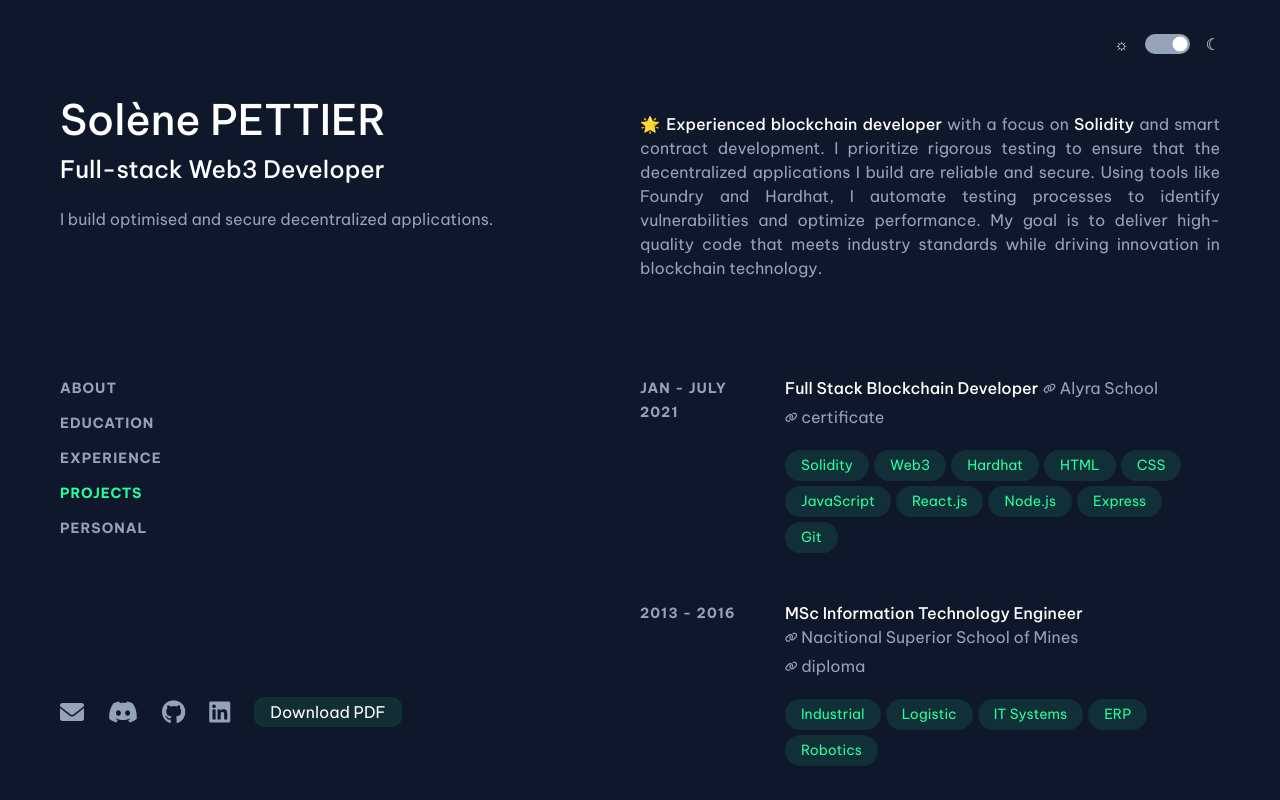
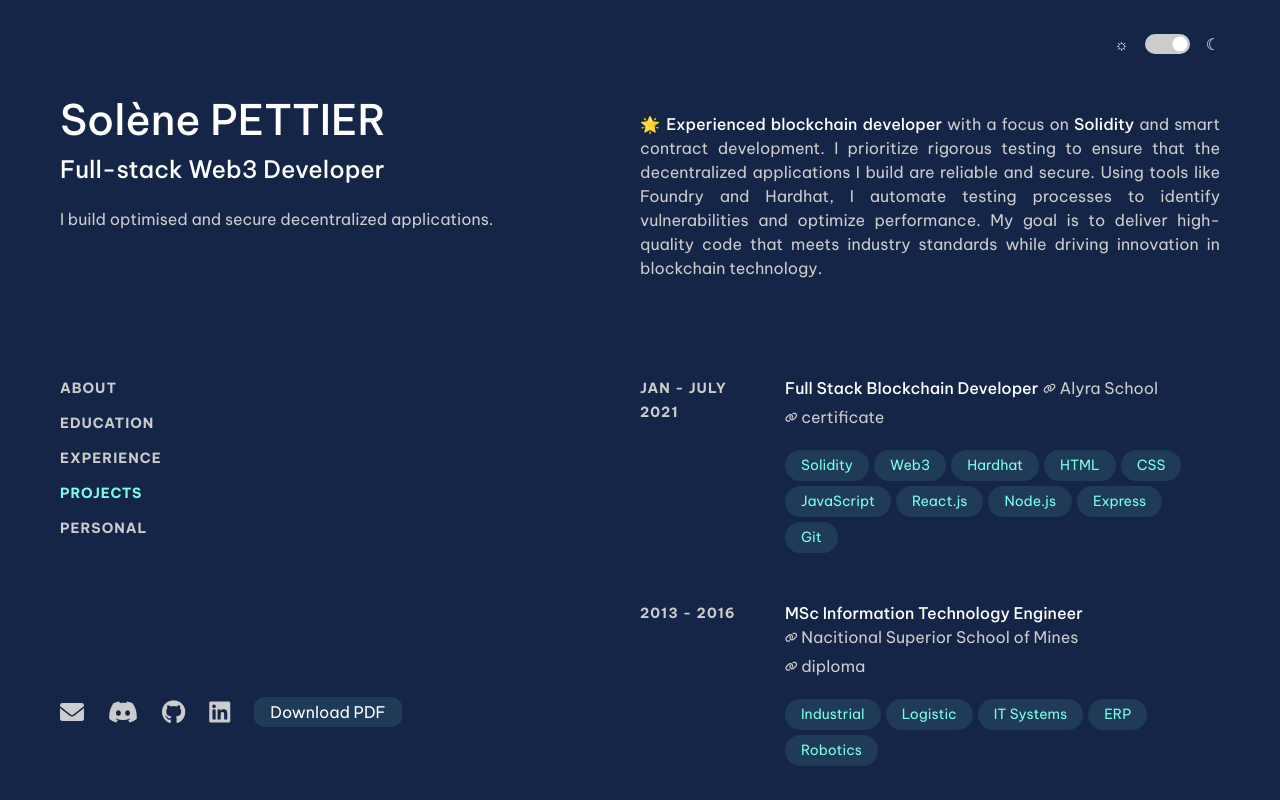
Before and after one commit to solenemep/web-prez, a React (Create React App) app: page / in a window 1280 px wide. Shown: the top 800 px of the page. Built offline with nearby package versions, Linux system fonts and the light colour scheme.

Commit message:
change colors

```diff
--- a/src/App.css
+++ b/src/App.css
@@ -24,13 +24,13 @@
 }
 
 .dark {
-  --background-color: rgb(15, 23, 42);
-  --card-hover-color: rgba(15, 23, 42, 0.3);
-  --radient-color: rgba(37, 96, 222, 0.3);
-  --text-color: rgb(148 163 184);
+  --background-color: rgb(21, 37, 71);
+  --card-hover-color: rgba(21, 37, 71, 0.3);
+  --radient-color: rgba(50, 118, 135, 0.3);
+  --text-color: rgb(204, 204, 204);
   --unlight-color: rgb(255, 255, 255);
-  --tag-bg-color: rgba(38, 255, 157, 0.1);
-  --tag-color: rgb(38, 255, 157);
+  --tag-bg-color: rgba(124, 255, 233, 0.1);
+  --tag-color: rgb(124, 255, 233);
 
   --circle-translate: translate(27.5px, -50%);
 }
@@ -49,11 +49,9 @@
 
 .app {
   background-color: var(--background-color);
-  background-image: radial-gradient(
-    circle at var(--x) var(--y),
-    var(--radient-color),
-    transparent 35%
-  );
+  background-image: radial-gradient(circle at var(--x) var(--y),
+      var(--radient-color),
+      transparent 35%);
   line-height: 1.5;
   color: var(--text-color);
   font-family: "Be Vietnam Pro", sans-serif;
@@ -98,6 +96,7 @@
 }
 
 @media (max-width: 1024px) {
+
   .left,
   .right {
     width: 100%;
@@ -142,8 +141,7 @@ footer {
   }
 
   footer {
-    padding: var(--spacing-medium) var(--spacing-large) var(--spacing-large)
-      var(--spacing-large);
+    padding: var(--spacing-medium) var(--spacing-large) var(--spacing-large) var(--spacing-large);
   }
 }
 
@@ -157,8 +155,7 @@ footer {
   }
 
   footer {
-    padding: var(--spacing-small) var(--spacing-medium) var(--spacing-medium)
-      var(--spacing-medium);
+    padding: var(--spacing-small) var(--spacing-medium) var(--spacing-medium) var(--spacing-medium);
   }
 
   .button {
```
